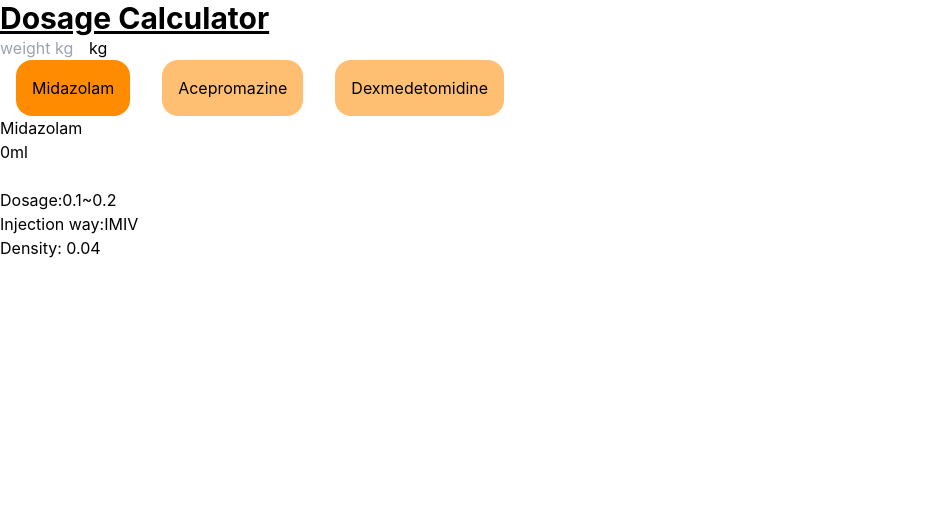
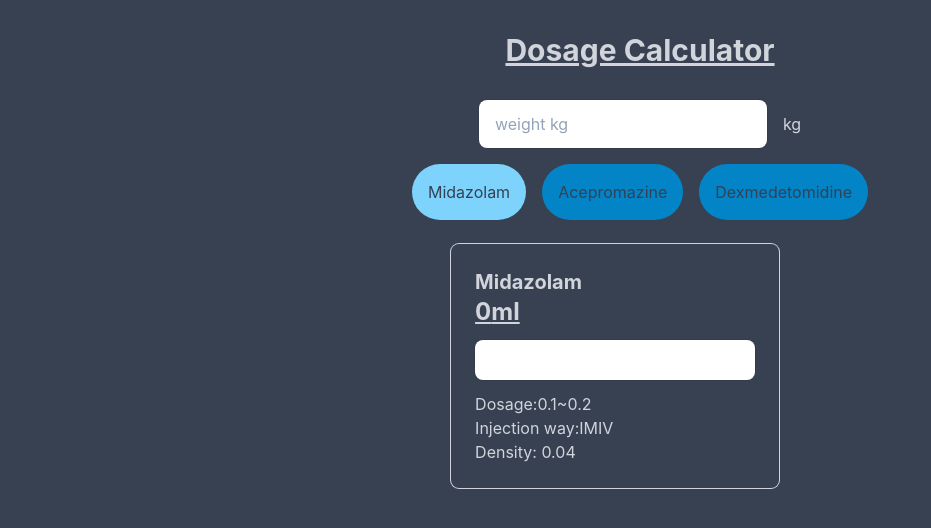
Before and after one commit to sherrylia0hy/dosage-calculator, a React (Create React App) app: page / in a window 1280 px wide. Both pictures are taken after a click on the button "Midazolam". Shown: the top 528 px of the page, without its empty margins (0-931 px from the left). Built offline with nearby package versions, Linux system fonts and the light colour scheme.

Commit message:
Add Style for main App and components

```diff
--- a/src/App.js
+++ b/src/App.js
@@ -66,8 +66,8 @@ function App() {
 }
 //TODO: Add toggle option for kg and lb
   return (
-    <div className="container">
-      <h1 className="text-3xl font-bold underline">
+    <div className="container mx-auto w-10/12 md:w-11/12">
+      <h1 className="mx-auto w-max my-8 text-3xl font-bold underline">
         Dosage Calculator
       </h1>
       <InputForm weight={weight} setWeight={setWeight}/>
--- a/src/components/DrugButton.js
+++ b/src/components/DrugButton.js
@@ -3,7 +3,7 @@ import { useState } from "react"
 const DrugButton = ({drug, toggleSelect, select}) => {
 
   return (
-    <button className={select ? "select btn":"btn"} onClick={()=>toggleSelect(drug.id)}>{drug.name}</button>
+    <button className={"text-slate-700 p-4 rounded-full hover:bg-sky-300 " + (select ? "bg-sky-300":"bg-sky-600")} onClick={()=>toggleSelect(drug.id)}>{drug.name}</button>
   )
 }
 
--- a/src/components/DrugButtons.js
+++ b/src/components/DrugButtons.js
@@ -3,14 +3,14 @@ import DrugButton from "./DrugButton"
 const DrugButtons = ({drugs, toggleSelect}) => {
   //why do I need to add curly braket here
   return (
-    <>
+    <div className="btn-holder flex flex-wrap place-content-center gap-4">
     {drugs.map((drug)=> (
       <DrugButton key={drug.id} drug={drug} select={drug.select} toggleSelect={toggleSelect}/>
       //Warning: Each child in a list should have a unique "key" prop.
         // key must assigned to the elements we are returning to the map() iterator.
         //https://www.geeksforgeeks.org/reactjs-keys/
     ))}
-    </>
+    </div>
 
   )
 }
--- a/src/components/InputForm.js
+++ b/src/components/InputForm.js
@@ -1,7 +1,7 @@
 const InputForm = ({weight, setWeight}) => {
     return(
-    <div>
-        <input min="0" max="999" placeholder="weight kg" type="number" id="weight" /*value={weight}*/ onChange={(e)=>{
+    <div className="my-4 items-center flex place-content-center gap-4">
+        <input className="w-72 px-4 h-12 ring-1 ring-stone-800/10 rounded-lg text-slate-700 placeholder:text-slate-400"min="0" max="999" placeholder="weight kg" type="number" id="weight" /*value={weight}*/ onChange={(e)=>{
             setWeight(e.target.value)
             console.log(e.target.value, "kg")
         }}/>
--- a/src/components/OutputCard.js
+++ b/src/components/OutputCard.js
@@ -2,12 +2,12 @@ import { useState } from "react"
 
 const OutputCard = ({drug, weight}) => {
     const [dosage, setDosage] = useState(drug.dosage_floor)
-    let amount = weight*dosage/drug.density
+    let amount = Math.round(weight*dosage/drug.density*100)/100
   return (
-    <div>
-        <h1>{drug.name}</h1>
-        <h1>{amount}ml</h1>
-        <input type="number" />
+    <div className="card p-6 ring-1 ring-gray-300 rounded-lg">
+        <h1 className="text-xl font-bold">{drug.name}</h1>
+        <h1 className="text-2xl font-bold underline">{amount}ml</h1>
+        <input className="w-auto px-4 h-10 my-3 ring-1 ring-stone-800/10 rounded-lg placeholder:text-slate-400"type="number" />
         <ul>
             <li>Dosage:{drug.dosage_floor}~{drug.dosage_ciel}</li>
             <li>Injection way:{drug.injection}</li>
--- a/src/components/OutputCards.js
+++ b/src/components/OutputCards.js
@@ -2,7 +2,7 @@ import OutputCard from "./OutputCard"
 
 const OutputCards = ({drugs, weight}) => {
   return (
-    <div>
+    <div className="w-11/12 flex-wrap card-holder m-6 gap-4 flex place-content-center">
       {/* <h1>{drugs}</h1> */}
 
       {drugs.map((drug)=>drug.select ===true?<OutputCard key={drug.id} drug={drug} weight={weight}/>: "")}
--- a/src/index.css
+++ b/src/index.css
@@ -7,8 +7,12 @@ body {
   font-family: -apple-system, BlinkMacSystemFont, 'Segoe UI', 'Roboto', 'Oxygen',
     'Ubuntu', 'Cantarell', 'Fira Sans', 'Droid Sans', 'Helvetica Neue',
     sans-serif;
+  position:fixed;
   -webkit-font-smoothing: antialiased;
   -moz-osx-font-smoothing: grayscale;
+  background-color: rgb(55 65 81);
+  color:#d1d5db;/* gray-300 */
+  width: 100%;
 }
 
 code {
@@ -16,14 +20,14 @@ code {
     monospace;
 }
 
-.btn {
+/* .btn {
   color:black;
   background-color: rgb(255, 191, 114);
   padding: 1em;
   margin-left: 1em;
   margin-right: 1em;
   border-radius: 1em;
-}
+} */
 
 .select.btn {
   background-color: rgb(255, 140, 0);
```
